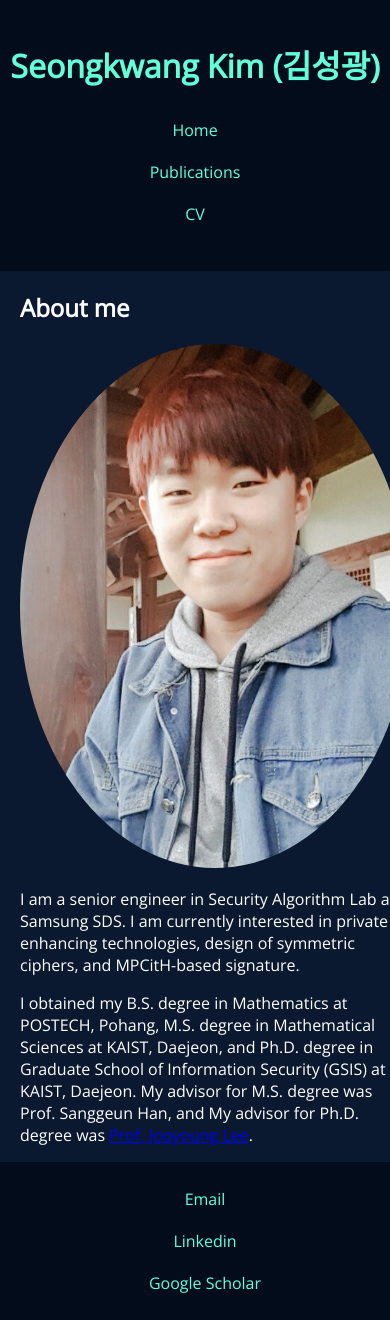
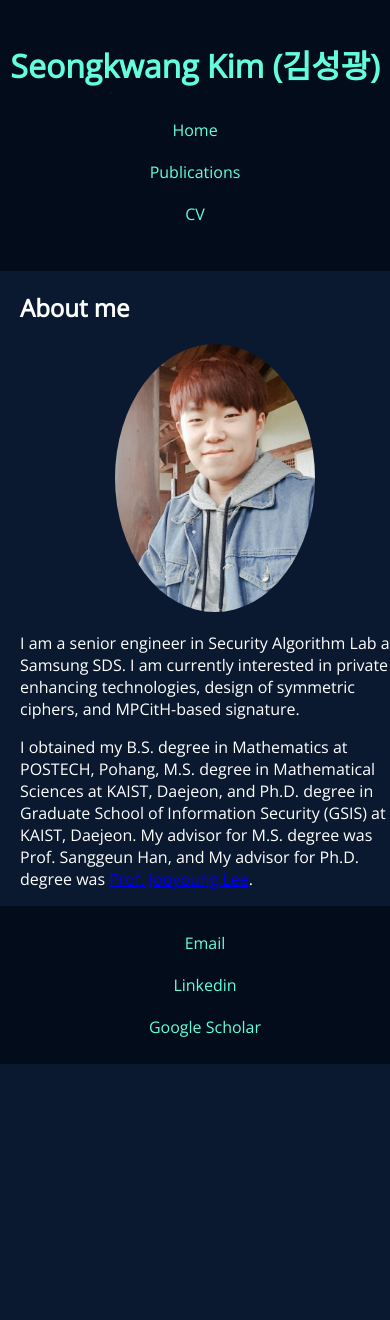
Before and after one commit to sgk1m/sgk1m.github.io, a Jekyll site: the page built from index.html, in a window 390 px wide. Built offline with Jekyll 4.4.1, drawn with Linux system fonts in a browser that asks for light colours; after the commit the page ends 1064 px from its top, so only the background shows below that.

Commit message:
Update main.css

```diff
--- a/css/main.css
+++ b/css/main.css
@@ -57,6 +57,9 @@ nav a:hover, footer a:hover {
     margin-right: 20px;
     border-radius: 50%; /* Circular profile image */
     margin-bottom: 20px; /* Ensure space before the footer */
+    width: 200px; /* Fixed width for the image */
+    max-width: 100%; /* Ensures image does not overflow its container */
+    height: auto; /* Maintain aspect ratio */
 }
 
 footer ul {
@@ -76,8 +79,9 @@ footer ul li {
     }
 
     .profile-image {
-        width: 100%;
-        margin: 0 0 20px 0;
+        float: none;
+        display: block;
+        margin: 0 auto 20px; /* Center image on small screens */
     }
 }
 
```
